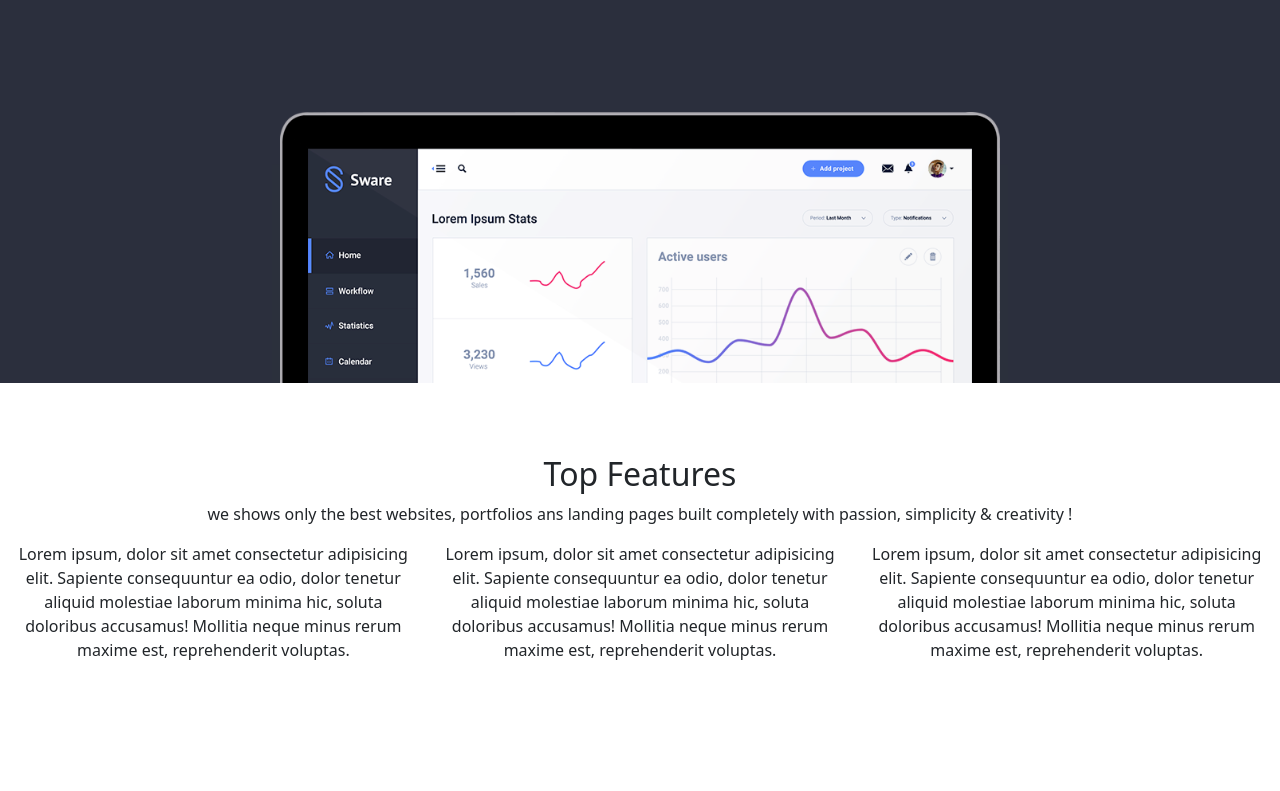
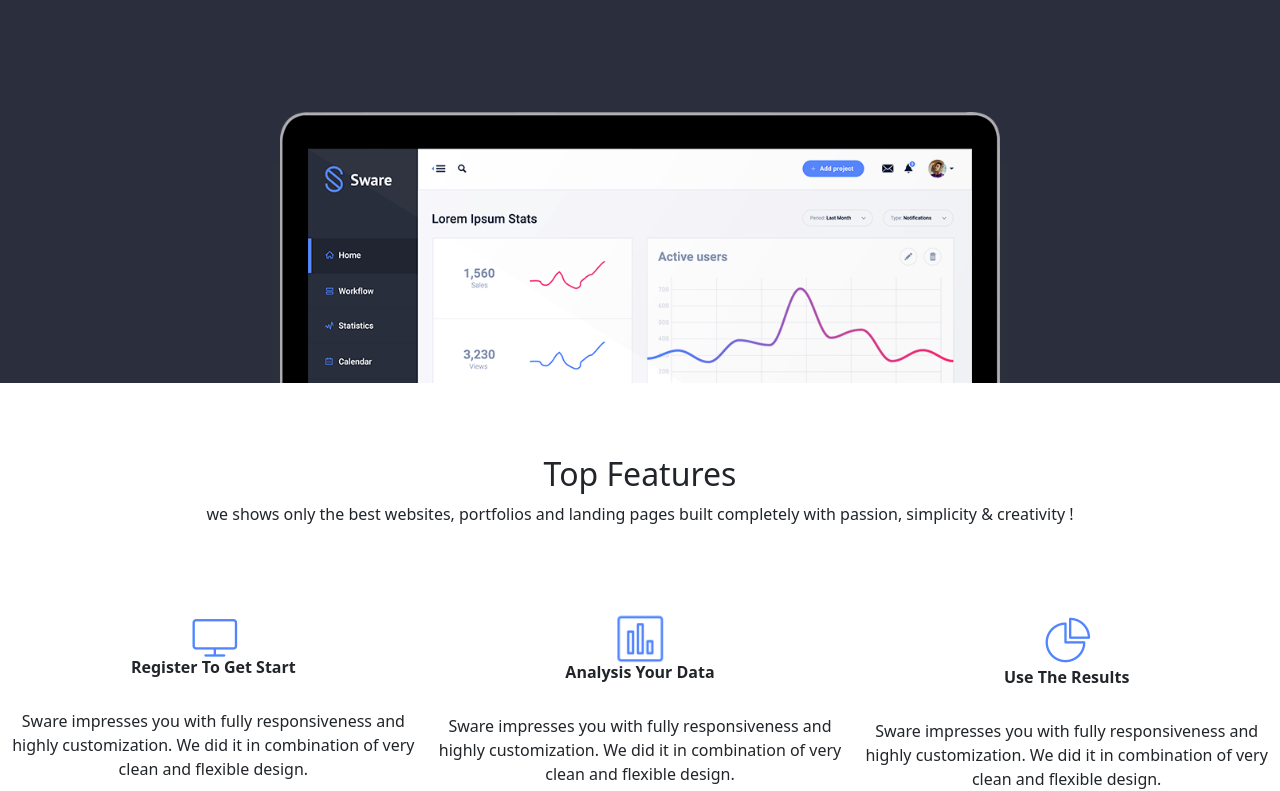
Before and after one commit to MateoCapx/SaaSProject, a plain HTML site: page index.html in a window 1280 px wide. Shown: the part 352-1143 px from the top of the page. Before the commit the page ends 1014 px from the top, so only its background shows below. Drawn offline with nearby package versions, Linux system fonts and the light colour scheme.

```diff
--- a/index.html
+++ b/index.html
@@ -78,30 +78,36 @@
       <div class="row">
         <div class="col-sm-12">
           <h2> Top Features </h2>
-          <p> we shows only the best websites, portfolios ans landing pages built
+          <p> we shows only the best websites, portfolios and landing pages built
             completely with passion, simplicity & creativity !</p>
         </div>
 
       </div>
+      <br><br><br>
       <div class="row">
         <div class="col-sm">
-          Lorem ipsum, dolor sit amet consectetur adipisicing elit. Sapiente consequuntur ea odio, dolor tenetur aliquid
-          molestiae laborum minima hic, soluta doloribus accusamus! Mollitia neque minus rerum maxime est, reprehenderit
-          voluptas.
+          <img src="images/desktop.png" alt="mainImage">
+
+          <h6> <strong>Register To Get Start </strong> </h6>
+          <br>
+          Sware impresses you with fully responsiveness and highly customization. We did it in combination of very clean
+          and flexible design.
 
         </div>
         <div class="col-sm">
-
-          Lorem ipsum, dolor sit amet consectetur adipisicing elit. Sapiente consequuntur ea odio, dolor tenetur aliquid
-          molestiae laborum minima hic, soluta doloribus accusamus! Mollitia neque minus rerum maxime est, reprehenderit
-          voluptas.
+          <img src="images/graph.png" alt="mainImage">
+          <h6><strong> Analysis Your Data </strong> </h6>
+          <br>
+          Sware impresses you with fully responsiveness and highly customization. We did it in combination of very clean
+          and flexible design.
 
         </div>
         <div class="col-sm">
-
-          Lorem ipsum, dolor sit amet consectetur adipisicing elit. Sapiente consequuntur ea odio, dolor tenetur aliquid
-          molestiae laborum minima hic, soluta doloribus accusamus! Mollitia neque minus rerum maxime est, reprehenderit
-          voluptas.
+          <img src="images/pie.png" alt="mainImage">
+          <h6><strong> Use The Results </strong> </h6>
+          <br>
+          Sware impresses you with fully responsiveness and highly customization. We did it in combination of very clean
+          and flexible design.
 
         </div>
       </div>
--- a/style.css
+++ b/style.css
@@ -38,13 +38,15 @@
      margin-left: 250px;
 }
 
-/* Styles for the sticky transitioning navbar  */
-header.sticky{
-    background-color: white;
-    transition: 0.7s;
-
+/* Styles for the sticky & transitioning navbar  ------------------- HELPFUL USE AGAIN */
+header.sticky #navSection #sectionNav{
+ position: fixed;
+ background-color: white;
+ transition: 0.9s;
+ opacity: 0.8;
 
 }
+
 
 header.sticky #navbarNav ul li a {
 color: black;
@@ -52,10 +54,21 @@
 padding-bottom: 20px;
 
 }
+/* Nav LOGO Styles */
 header.sticky #sectionNav  a {
     color: black;
 }
 
+/* END OF Styles for the sticky & transitioning navbar  ------------------- HELPFUL USE AGAIN */
+
+
+
+
+
+
+
+
+
 
 
 /* media Queries */
```
Also changed, not shown: script.js (+1 -12 lines), images/desktop.png (added), images/graph.png (added), images/pie.png (added).
